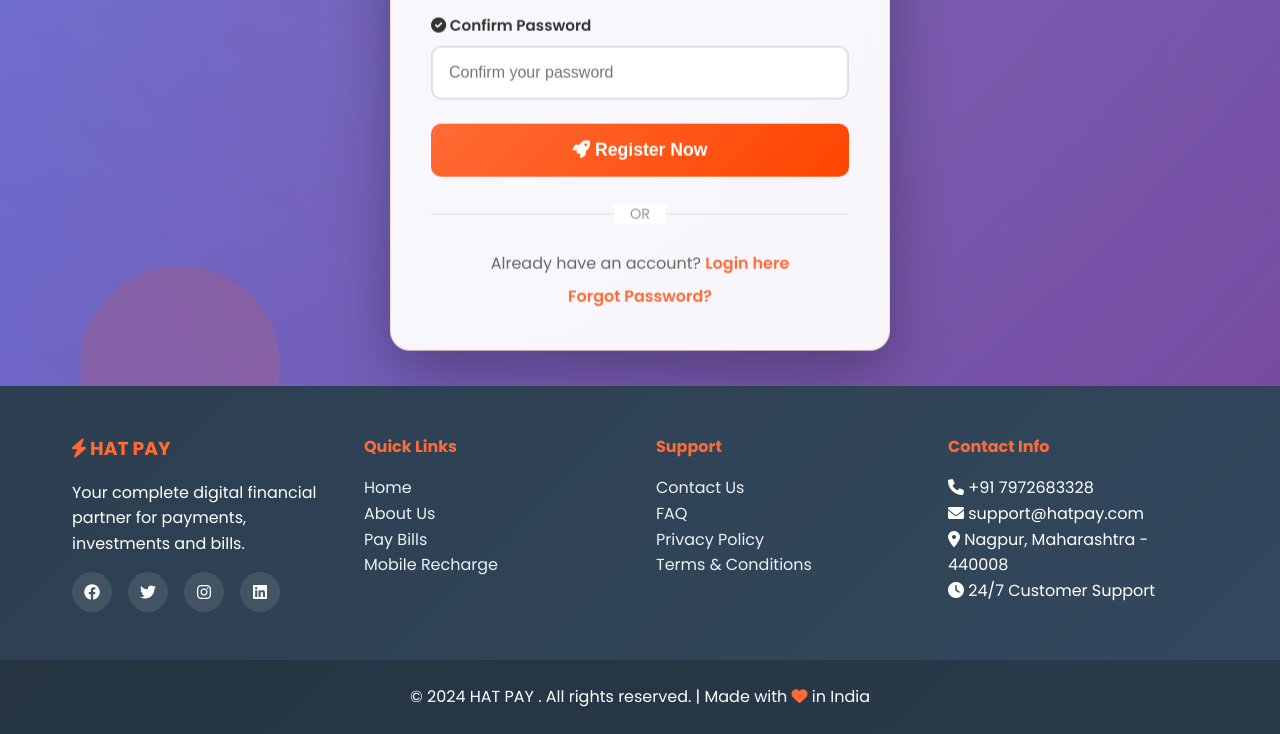
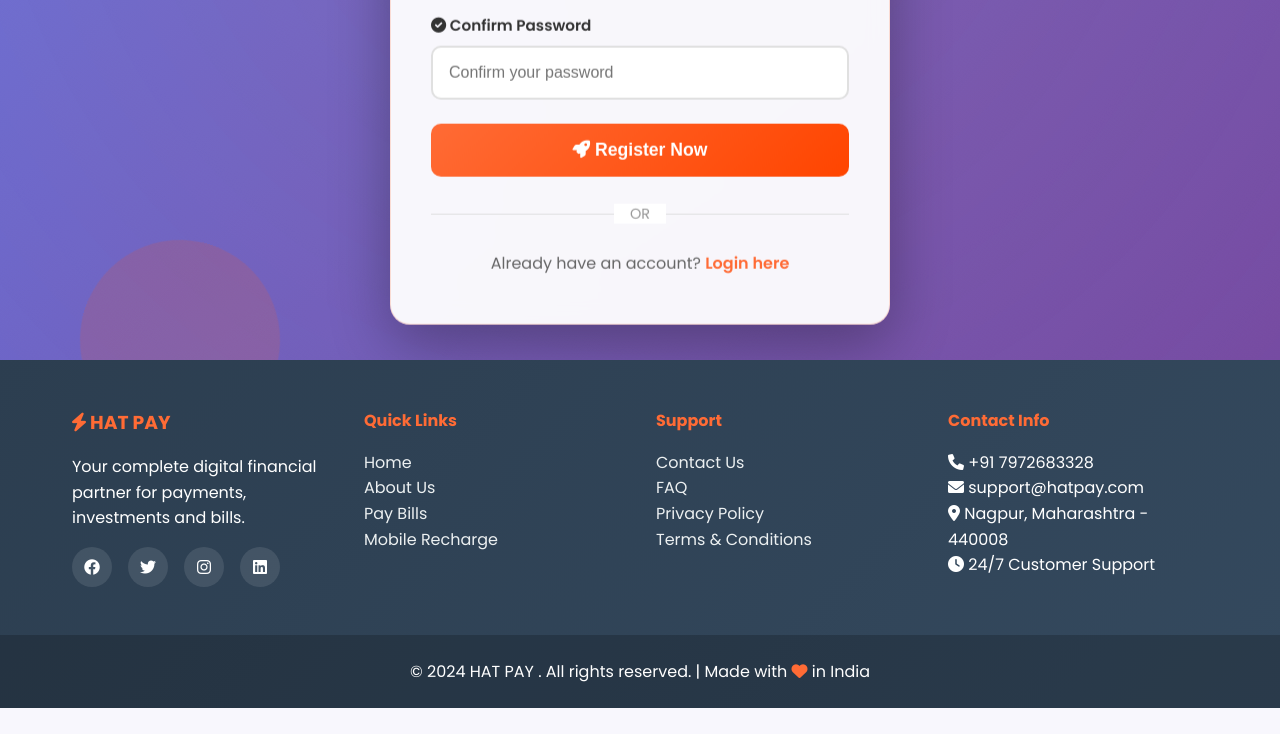
Before and after one commit to umesh764/zone-render, a Flask app: page /register in a window 1280 px wide. Shown: the part 1037-1771 px from the top of the page. After the commit the page ends 1745 px from the top, so only its background shows below. Run offline with Flask 3, Linux system fonts and the light colour scheme; some libraries are stand-ins or nearby versions.

Commit message:
Remove forgot password link temporarily

```diff
--- a/templates/register.html
+++ b/templates/register.html
@@ -434,7 +434,8 @@
             </div>
 
             <div class="auth-footer" style="margin-top: 0.5rem;">
-                <a href="{{ url_for('auth.forgot_password') }}">Forgot Password?</a>
+                <!-- <a href="{{ url_for('auth.forgot_password') }}">Forgot Password?</a> -->
+
             </div>
         </div>
     </div>
```
